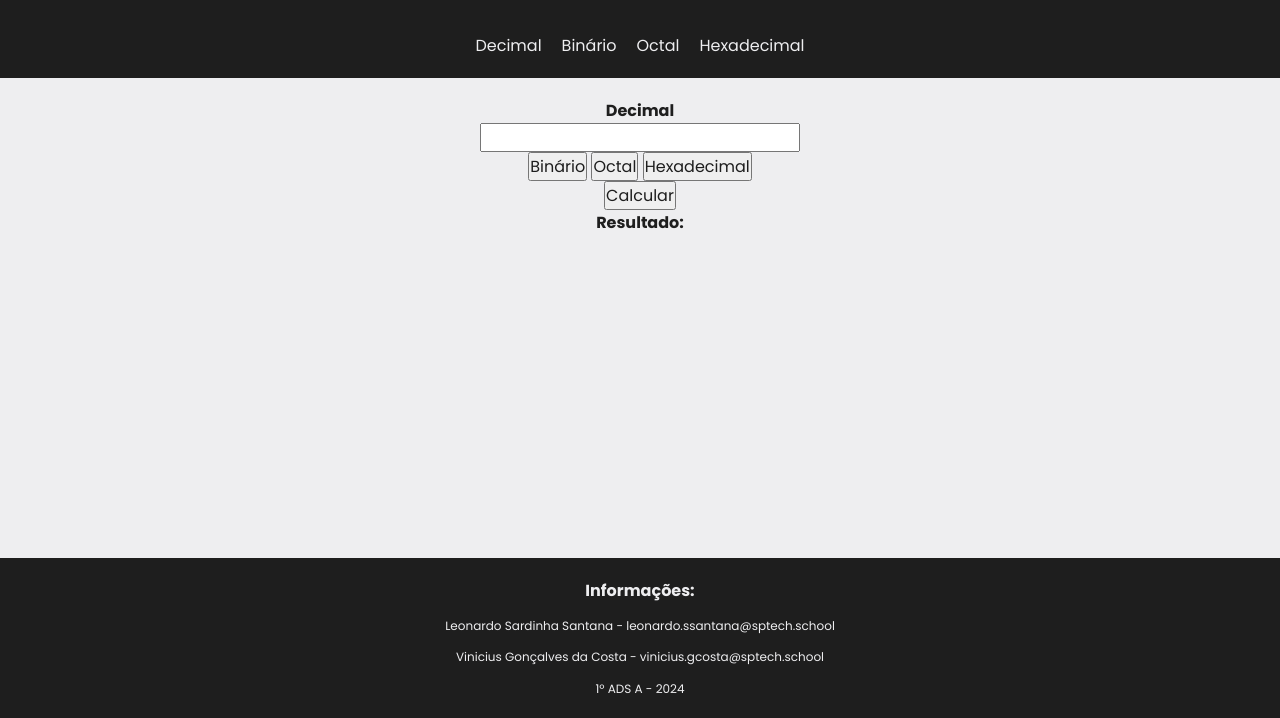
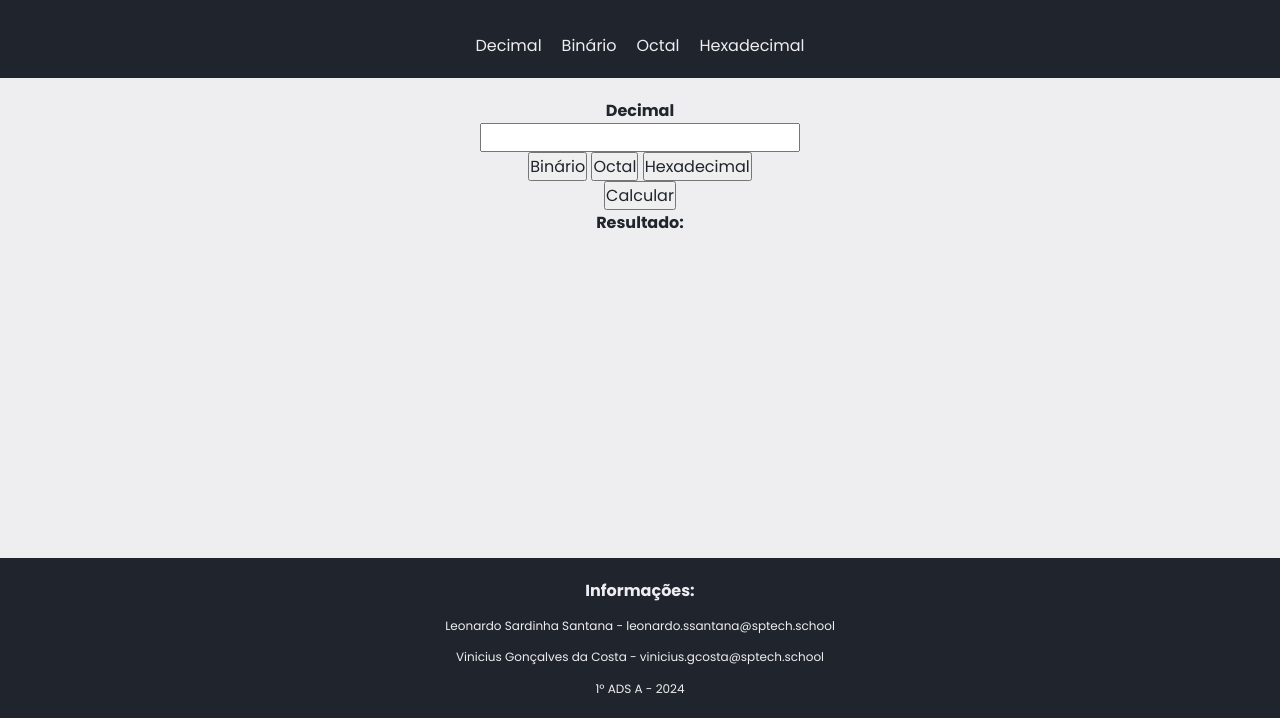
Before and after one commit to sardinh4/calculadora_conversora_bases_numericas, a plain HTML site: page index.html in a window 1280 px wide. Shown: the part 82-800 px from the top of the page. Drawn offline with Linux system fonts and the light colour scheme.

Commit message:
estilização inicial

```diff
--- a/index.html
+++ b/index.html
@@ -4,7 +4,7 @@
 <head>
     <meta charset="UTF-8">
     <meta name="viewport" content="width=device-width, initial-scale=1.0">
-    <title>Convesor Númericos</title>
+    <title>Convesor Númerico</title>
 
     <link rel="stylesheet" href="./style.css">
 </head>
--- a/style.css
+++ b/style.css
@@ -2,7 +2,7 @@
 @import url('https://fonts.googleapis.com/css2?family=Poppins:ital,wght@0,100;0,200;0,300;0,400;0,500;0,600;0,700;0,800;0,900;1,100;1,200;1,300;1,400;1,500;1,600;1,700;1,800;1,900&display=swap');
 
 :root {
-  --cor-principal: #1E1E1E;
+  --cor-principal: rgb(31 36 45);
   --cor-secundaria: #EEEEF0;
   --cor-terciaria: #2A5EB5;
   --cor-quartenaria: #7BCFFF;
```
